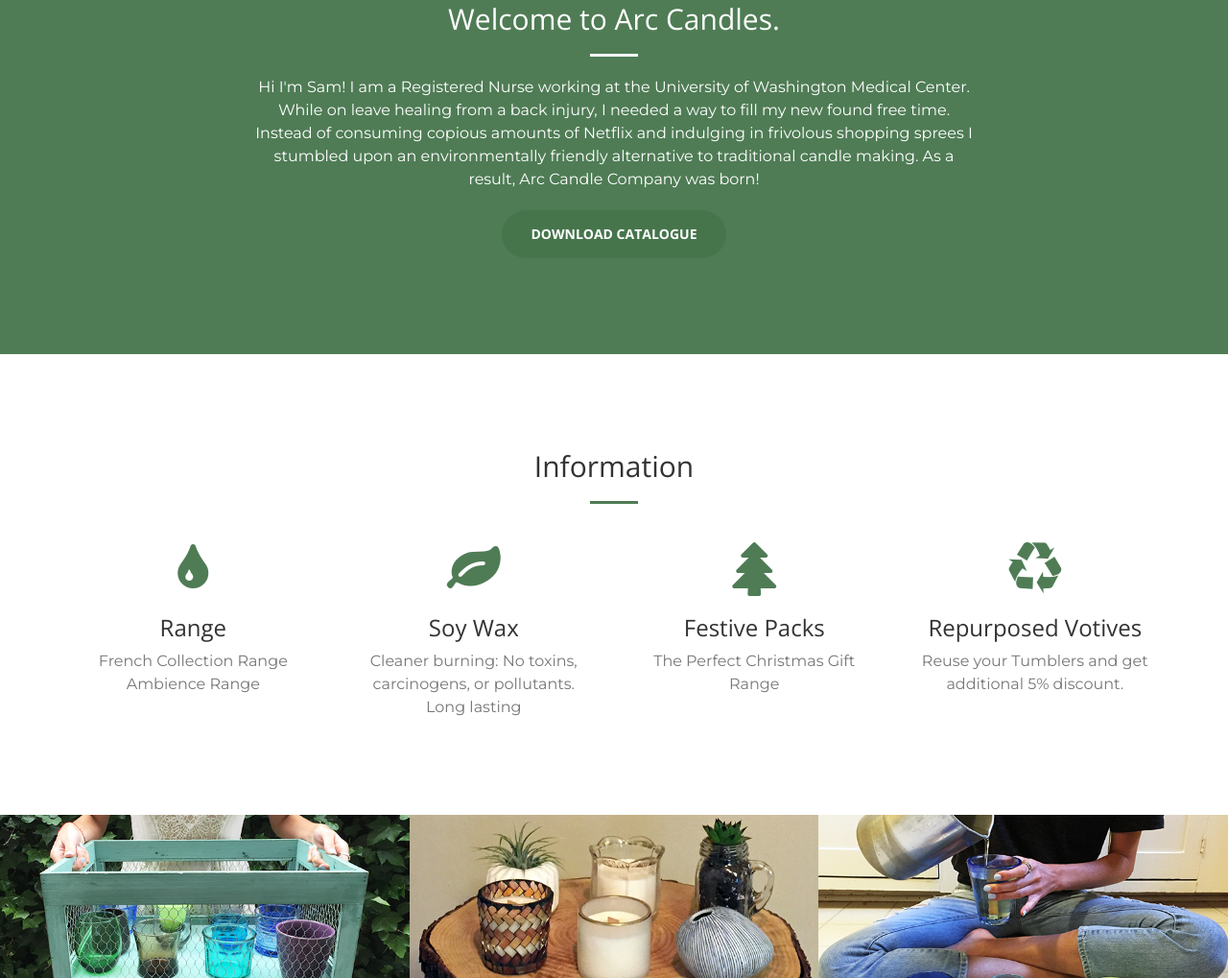
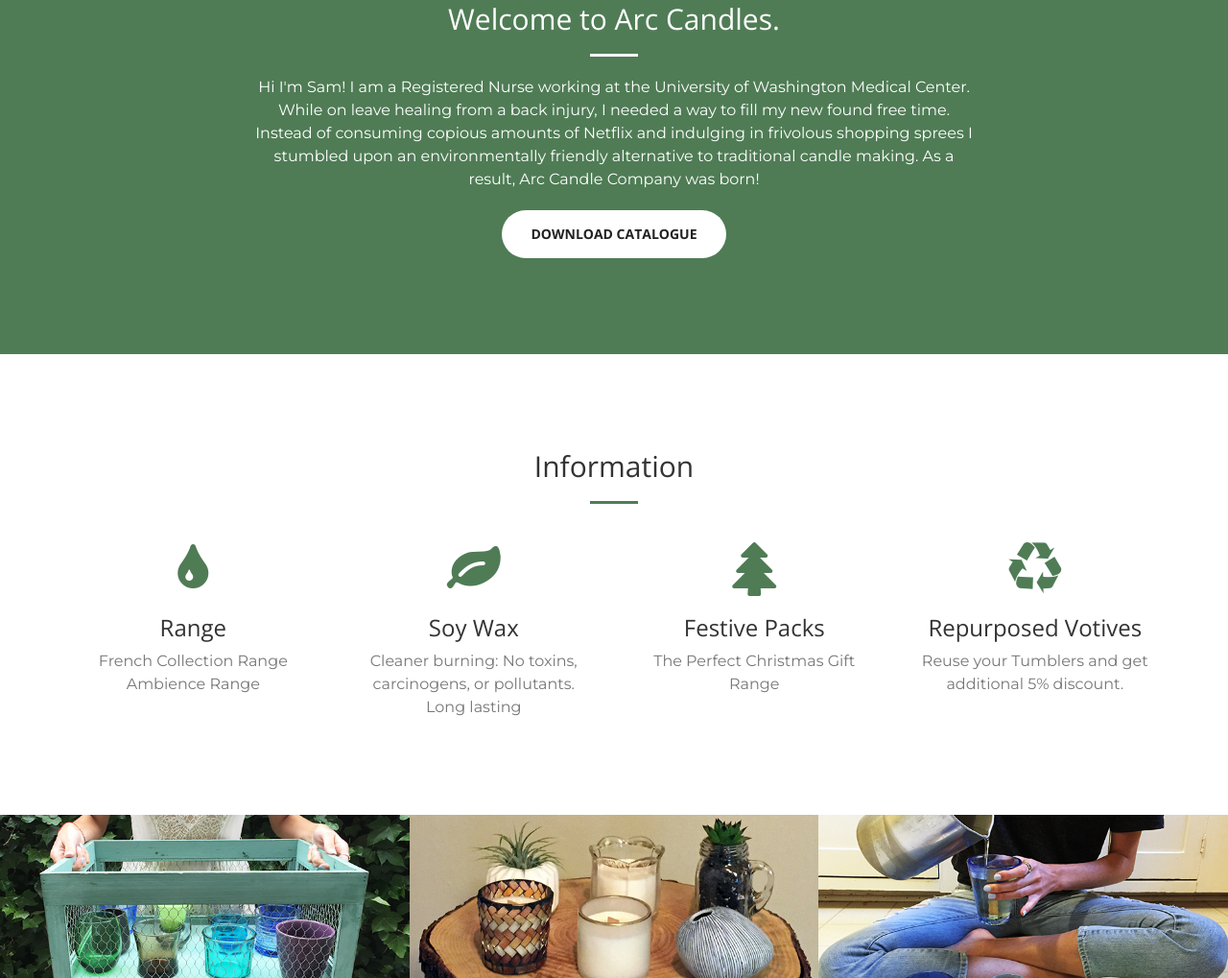
Before and after one commit to Eradicate-2000/Arc-Candle-Website.github.io, a website: page index.html in a window 1280 px wide. Shown: the part 897-1916 px from the top of the page at 96% size. Drawn offline with nearby package versions, Linux system fonts and the light colour scheme.

Commit message:
Button Design Changes

```diff
--- a/index.html
+++ b/index.html
@@ -100,7 +100,7 @@
                     found free time. Instead of consuming copious amounts of Netflix and indulging in frivolous shopping
                     sprees I stumbled upon an environmentally friendly alternative to traditional candle making. As a
                     result, Arc Candle Company was born!</p>
-               <a href="/ARC Candles Catalogue.pdf" download class="btn btn-primary btn-xl page-scroll">Download Catalogue</a>
+                <a href="/ARC Candles Catalogue.pdf" download class="page-scroll btn btn-default btn-xl">Download Catalogue</a>
             </div>
         </div>
         </div>
```
